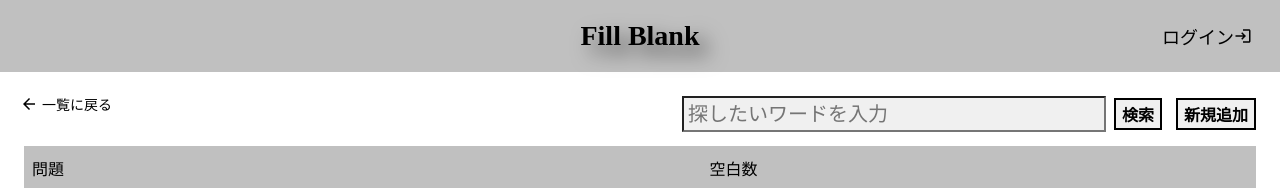
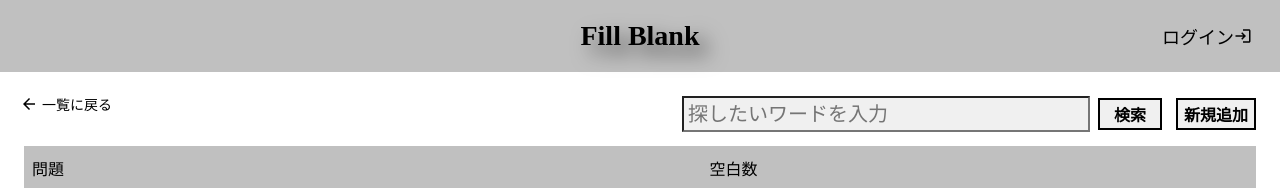
Before and after one commit to Ryo4020/fill-blank, a Vue app: page /edit in a window 1280 px wide. Shown: the top 188 px of the page. Built offline with nearby package versions, Linux system fonts and the light colour scheme.

Commit message:
CommonButtonの最小幅を設定

```diff
--- a/src/components/atoms/CommonButton.vue
+++ b/src/components/atoms/CommonButton.vue
@@ -29,6 +29,7 @@ export default defineComponent({
 
 <style lang="scss" scoped>
 button {
+  min-width: 64px;
   height: 32px;
   font-size: 16px;
   font-weight: bold;
--- a/src/components/molecules/SearchForm.vue
+++ b/src/components/molecules/SearchForm.vue
@@ -40,7 +40,7 @@ export default defineComponent({
   width: 100%;
   height: 36px;
   display: grid;
-  grid-template-columns: 1fr 48px;
+  grid-template-columns: 1fr 64px;
   column-gap: 8px;
 
   .button-wrapper {
```
